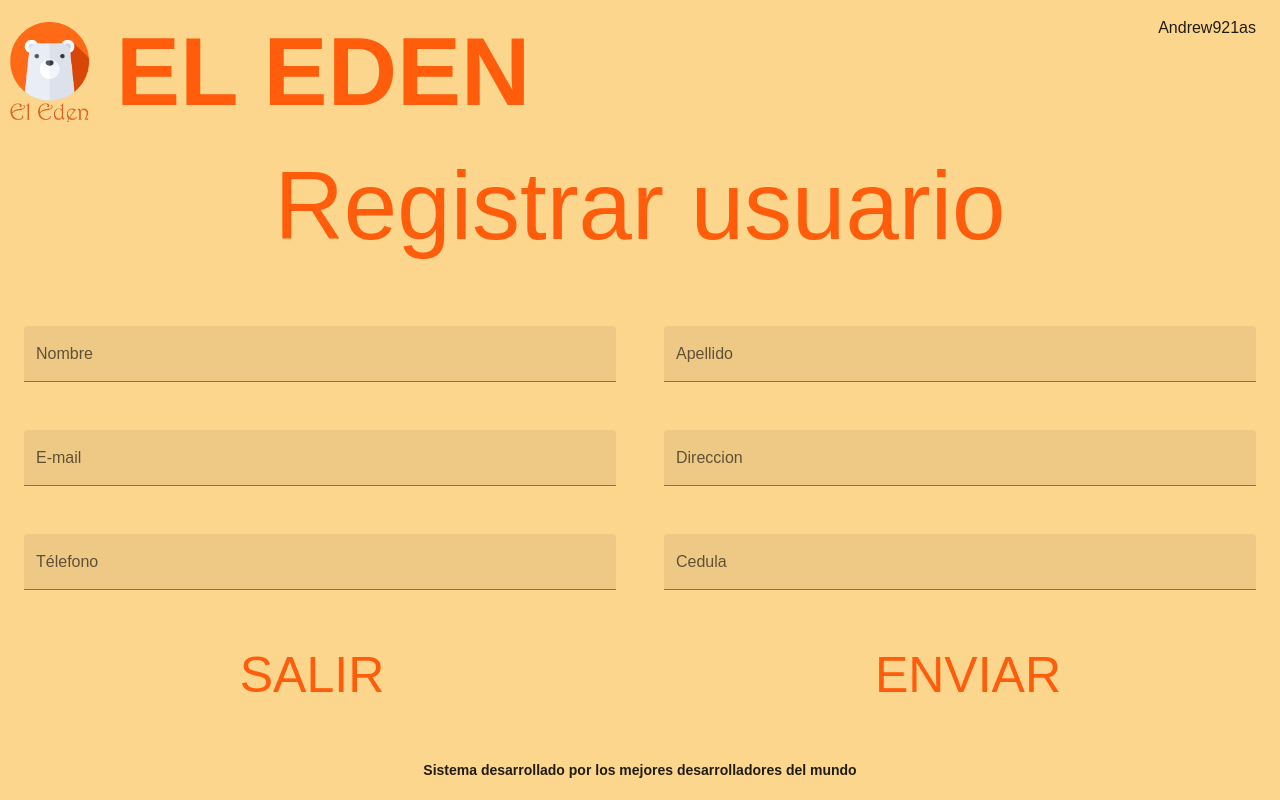
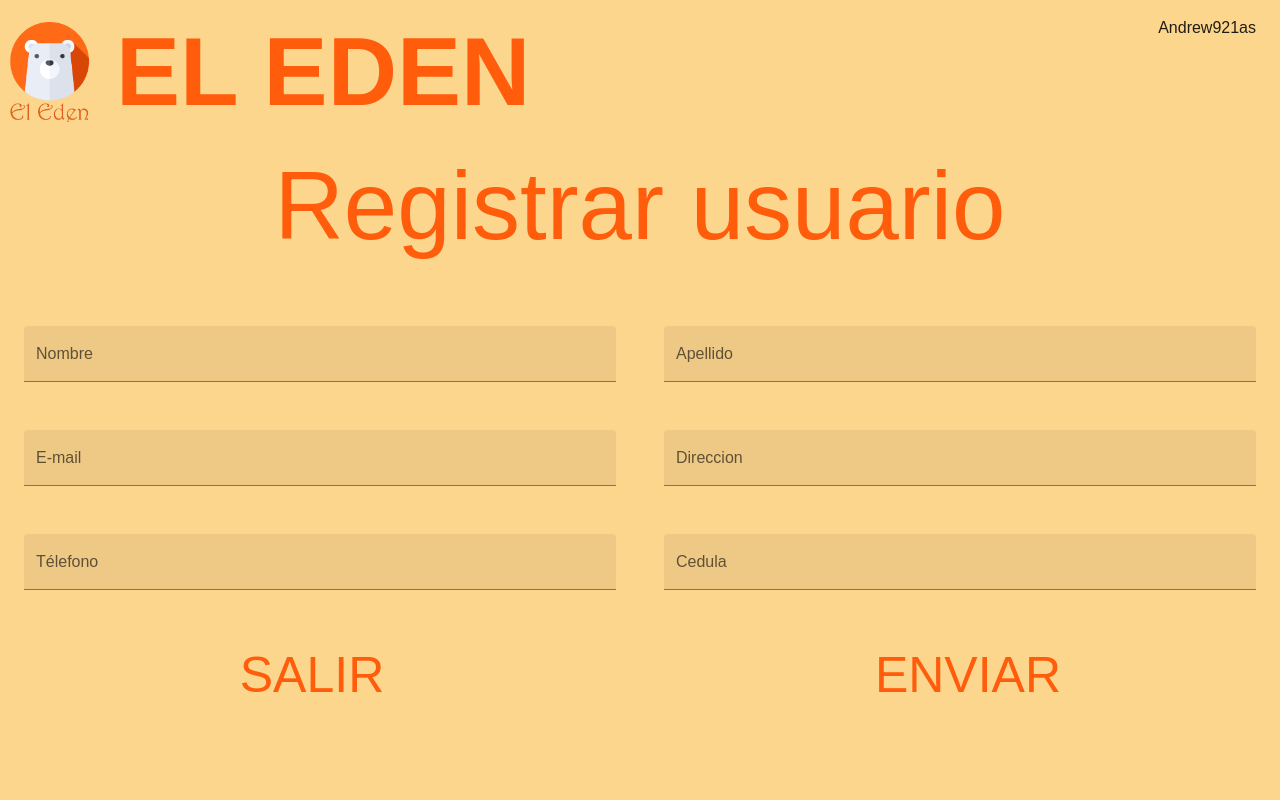
Before and after one commit to andrew921as/El-Eden-DB, a React (Create React App) app in the folder front-eden/: page /Registro-Usuario in a window 1280 px wide. Shown: the top 800 px of the page. Built offline with nearby package versions, Linux system fonts and the light colour scheme.

Commit message:
Merge de botones

```diff
--- a/front-eden/src/App.jsx
+++ b/front-eden/src/App.jsx
@@ -1,7 +1,7 @@
 
 import Routes from "./RoutesPage";
 import { createTheme, ThemeProvider, CssBaseline } from "@mui/material";
-
+import Footer from "./Components/Footer";
 
 
 const theme = createTheme({
@@ -28,6 +28,7 @@ function App() {
       <ThemeProvider theme={theme}>
         <CssBaseline />
         <Routes/>
+        <Footer/>
       </ThemeProvider>
     </div>
   );
--- a/front-eden/src/Components/Footer.jsx
+++ b/front-eden/src/Components/Footer.jsx
@@ -6,21 +6,28 @@ import '../styles/Footer.css'
 function Footer() {
   return (
     <div className='FooterContainer'>
-      <footerStyle>
         <Typography
         align='center'
+        justifySelf={'center'}
         variant='subtitle2'
         sx={{paddingTop:{
-          xs:3,
-          sm:3,
-          md:3,
-          lg:5,
-          xl:5
-        }}}
+            xs:3,
+            sm:3,
+            md:3,
+            lg:5,
+            xl:5
+          },
+          paddingBottom:{
+            xs:1,
+            sm:1,
+            md:1,
+            lg:2,
+            xl:2
+          }
+        }}
         >
           Sistema desarrollado por los mejores desarrolladores del mundo
         </Typography>
-      </footerStyle>
     </div>
   )
 }
--- a/front-eden/src/Pages/Home.jsx
+++ b/front-eden/src/Pages/Home.jsx
@@ -12,13 +12,16 @@ import {
   styled,
 } from '@mui/material';
 import useMediaQuery from '@mui/material/useMediaQuery';
-import MenuArriba from '../Components/MenuArriba';
-import themeHome from '../styles/ThemeHome';
+
 import PersonIcon from '@mui/icons-material/Person';
 import HandshakeIcon from '@mui/icons-material/Handshake';
 import PetsIcon from '@mui/icons-material/Pets';
 import StoreIcon from '@mui/icons-material/Store';
 import ChevronRightIcon from '@mui/icons-material/ChevronRight';
+
+import MenuArriba from '../Components/MenuArriba';
+import themeHome from '../styles/ThemeHome';
+
 
 const StyledMenuItem = styled(MenuItem)(({ theme }) => ({
   width: '800px',
@@ -38,13 +41,14 @@ function Home() {
 
   return (
     <div className='Contenedor-principal'>
+      <MenuArriba />
       <ThemeProvider theme={themeHome}>
-        <MenuArriba />
         <div className='Contenedor-buttones'>
           <Stack
-            spacing={4}
+            spacing={6}
             direction={'column'}
-            alignItems={match ? 'center' : 'flex-end'}
+            alignItems={match ? 'center' : 'flex-start'}
+            sx={{paddingBottom:30, paddingTop:8}}
           >
 
             <Accordion>
@@ -111,8 +115,6 @@ function Home() {
               </AccordionDetails>
             </Accordion>
           </Stack>
-
-
         </div>
       </ThemeProvider>
     </div>
--- a/front-eden/src/Pages/RegistarUser.jsx
+++ b/front-eden/src/Pages/RegistarUser.jsx
@@ -23,14 +23,8 @@ export default function RegistarUser() {
       Telefono:'',
       Cedula:''
     },
-    onSubmit: async (values, {resetForm}) => {
-      const Nombre=values.Nombre
-      const Apellido=values.Apellido
-      const Email=values.Email
-      const Direccion=values.Direccion
-      const Telefono=values.Telefono
-      const Cedula=values.Cedula
-      console.log("El valor de la direccion"+Direccion)
+    onSubmit:(values)=>{
+      console.log(values)
     }
   });
 
@@ -131,7 +125,6 @@ export default function RegistarUser() {
       <br />
       <br />
       <br />
-      <Footer />
     </div>
   )
 }
--- a/front-eden/src/styles/Footer.css
+++ b/front-eden/src/styles/Footer.css
@@ -1,9 +1,8 @@
 .FooterContainer{
-    position: fixed;
+    position: relative;
     bottom: 0%;
     height: 10%;
     width: 100%;
     background: #FDD68D;
     text-align: center;
-
 }
--- a/front-eden/src/styles/Home.css
+++ b/front-eden/src/styles/Home.css
@@ -4,7 +4,3 @@
     background-attachment: fixed;
     min-width: 100%;
 }
-
-.Contenedor-buttones{
-    padding-top: 5em;
-}
```
Also changed, not shown: 1 other file (tests, documents, lock files or other folders). Lines whose indentation alone changed are shown as unchanged.
